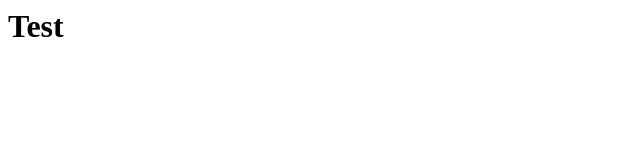
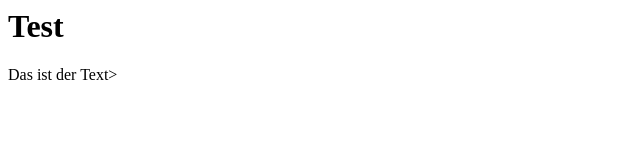
Before and after one commit to zehnelf/human, a plain HTML site: page index.html in a window 1280 px wide. Shown: the full height of the page, 0-640 px from the left. Drawn offline with Linux system fonts and the light colour scheme.

Commit message:
Fliesstext dazu gefügt

```diff
--- a/index.html
+++ b/index.html
@@ -1,5 +1,6 @@
 <html>
 <body>
 <h1>Test</h1>
+  <p>Das ist der Text>
 </body>
 </html>
```
